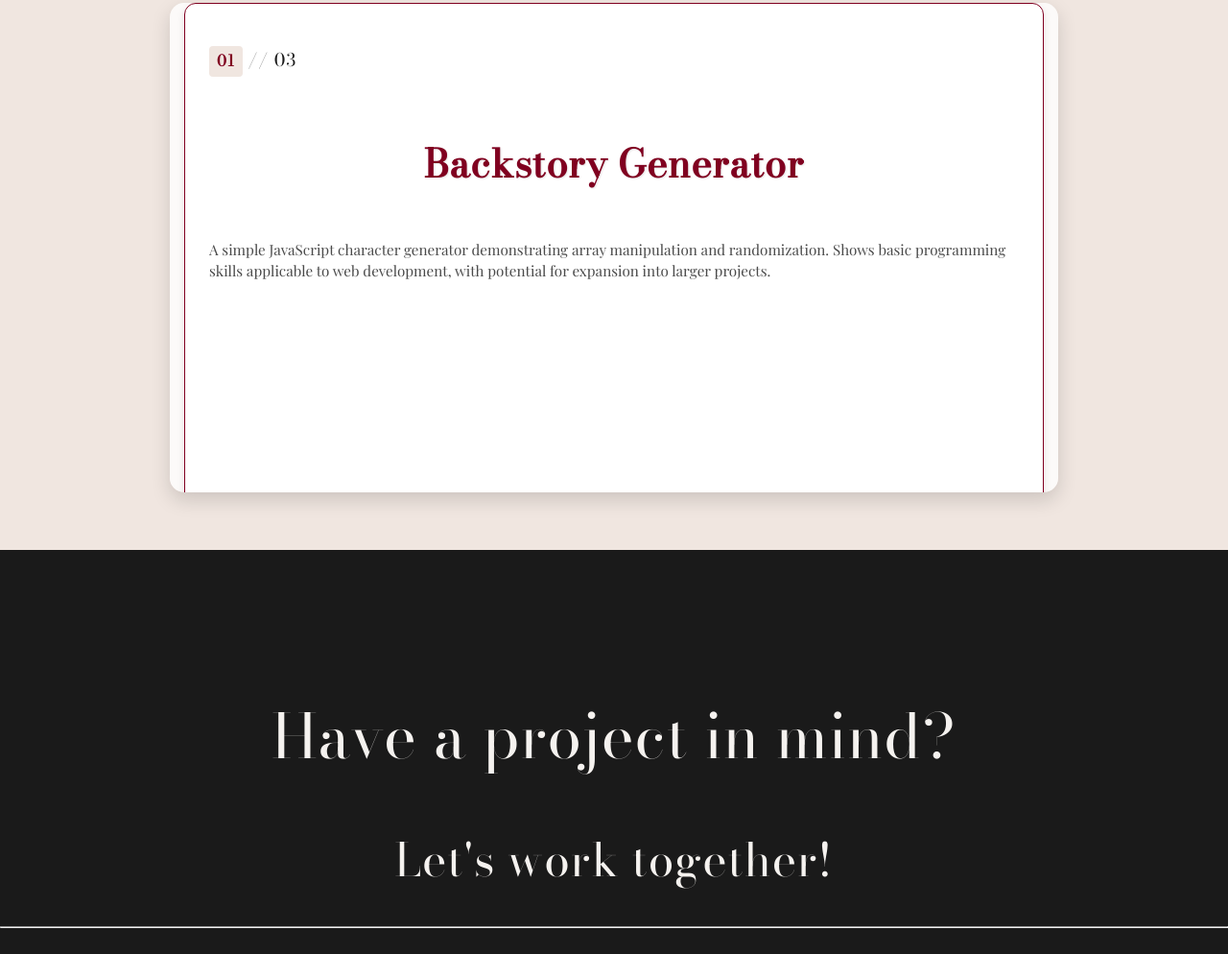
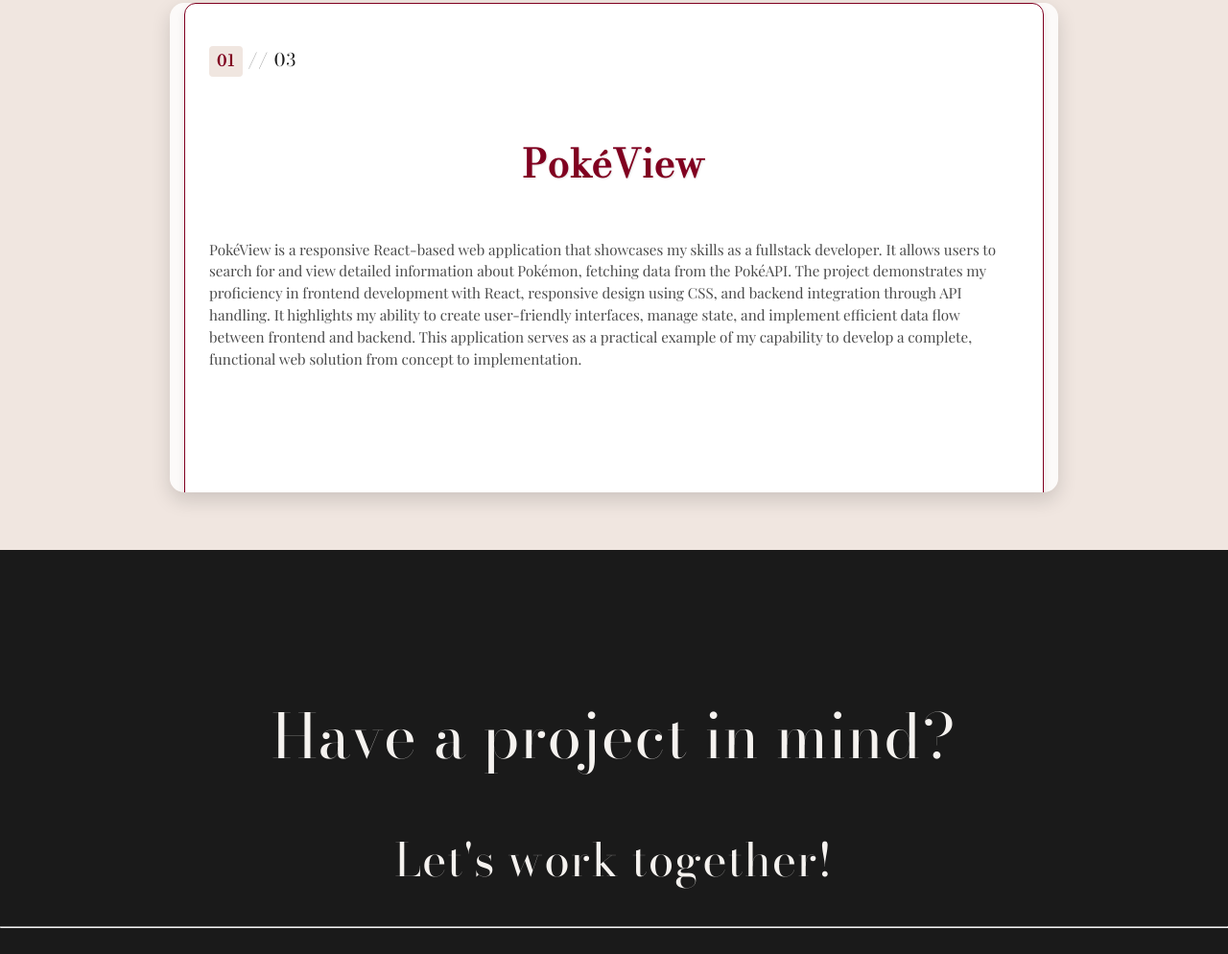
Before and after one commit to omermiter/Profile-Website, a plain HTML site: page index.html in a window 1280 px wide. Shown: the part 1104-2098 px from the top of the page at 96% size. Drawn offline with nearby package versions, Linux system fonts and the light colour scheme.

Commit message:
added amother project

```diff
--- a/index.html
+++ b/index.html
@@ -15,7 +15,6 @@
     <div id="loading-screen">
         <h1>OMER MITRAN</h1>
     </div>
-    <canvas id="background-canvas"></canvas>
     <div class="nav-container">
         <nav>
             <h3><a href="#home" >Home</a></h3>
@@ -46,14 +45,12 @@
                 <div class="project-card">
                     <h3><span class="number">01</span> // 03</h3>
                     <h2 class="project-title">
-                        <a href="https://github.com/omermiter/Random-Character-Backstory-Generator" target="_blank">
-                            Backstory Generator
+                        <a href="https://pokeview.onrender.com/" target="_blank">
+                            PokéView
                         </a>
                     </h2>
                     <p class="project-description">
-                        A simple JavaScript character generator demonstrating array manipulation
-                        and randomization. Shows basic programming skills applicable to web
-                        development, with potential for expansion into larger projects.
+                        PokéView is a responsive React-based web application that showcases my skills as a fullstack developer. It allows users to search for and view detailed information about Pokémon, fetching data from the PokéAPI. The project demonstrates my proficiency in frontend development with React, responsive design using CSS, and backend integration through API handling. It highlights my ability to create user-friendly interfaces, manage state, and implement efficient data flow between frontend and backend. This application serves as a practical example of my capability to develop a complete, functional web solution from concept to implementation.
                     </p>
                 </div>
 
```
